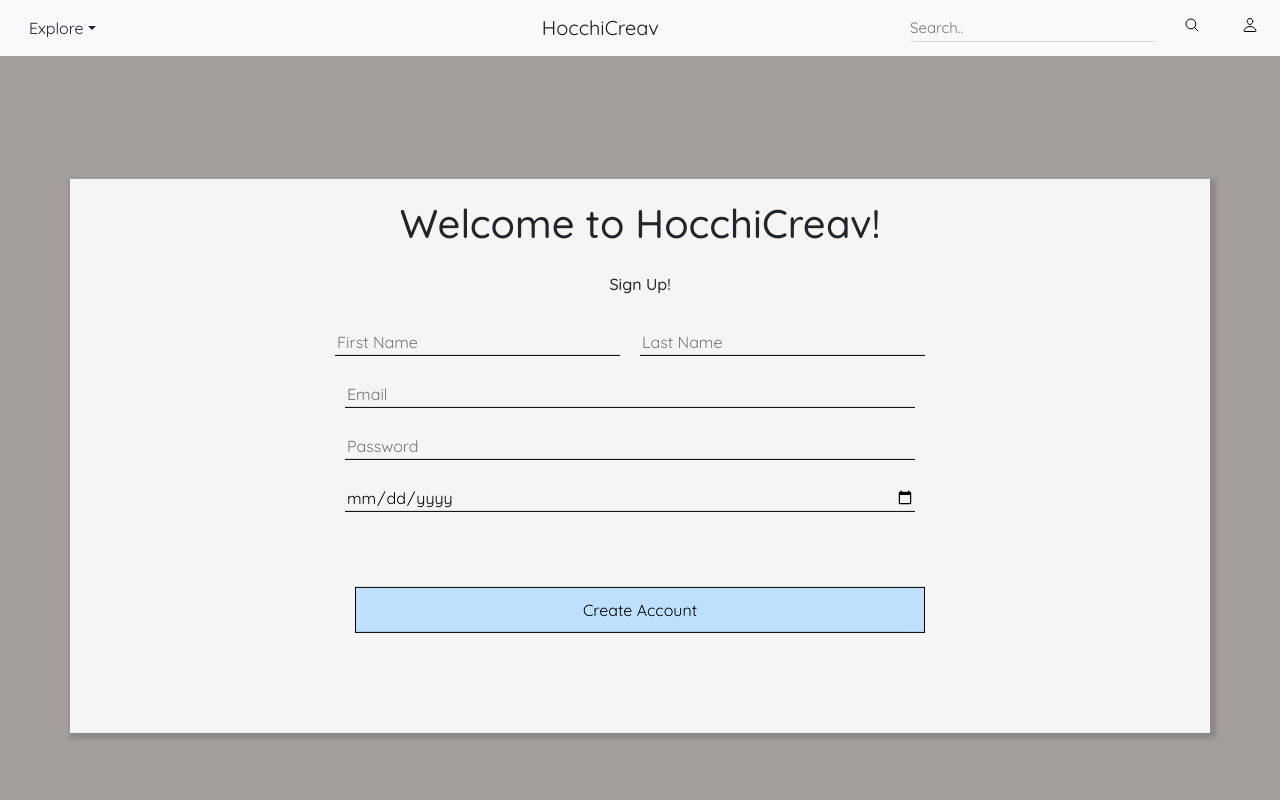
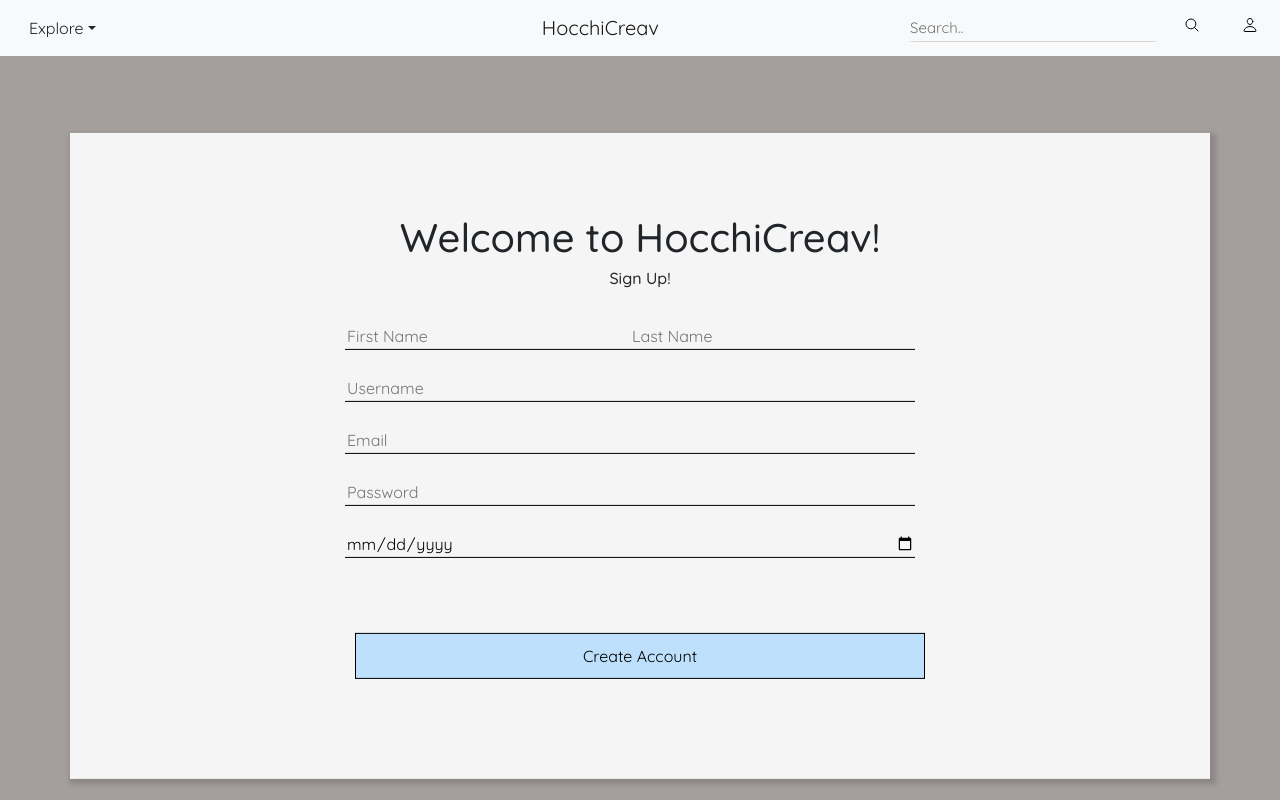
Before and after one commit to garcian5/Hocchikisu-Creavheengs, a React (Create React App) app in the folder frontend/: page /create-account in a window 1280 px wide. Shown: the top 800 px of the page. Built offline with nearby package versions, Linux system fonts and the light colour scheme.

Commit message:
put first and last name inputs together and centered them

```diff
--- a/frontend/src/App.css
+++ b/frontend/src/App.css
@@ -182,15 +182,21 @@ ion-icon {
 }
 
 .create-acct-greeting {
-    padding-bottom: 20px;
+    padding-top: 60px;
 }
 
 .bottom-space {
     margin-bottom: 25px;
 }
 
+/*erase space between first name and last name input*/
 .names {
     width: 25%;
+    margin-right: 0;
+}
+/*center last name and first name inputs*/
+.lastname {
+    margin-right: 20px;
 }
 input {
     background: none;
--- a/frontend/src/components/presentational/user/CreateAccount.js
+++ b/frontend/src/components/presentational/user/CreateAccount.js
@@ -10,7 +10,11 @@ function CreateAccount() {
 				<form className="center">
 					<div className="bottom-space">
 						<input className="names" type="text" placeholder="First Name" />
-						<input className="names" type="text" placeholder="Last Name" />
+						<input className="lastname names" type="text" placeholder="Last Name" />
+					</div>
+
+					<div className="bottom-space">
+						<input type="text" placeholder="Username" />
 					</div>
 
 					<div className="bottom-space">
```
